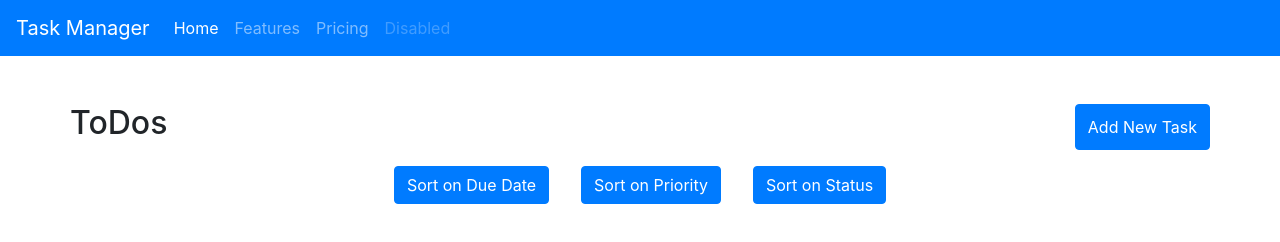
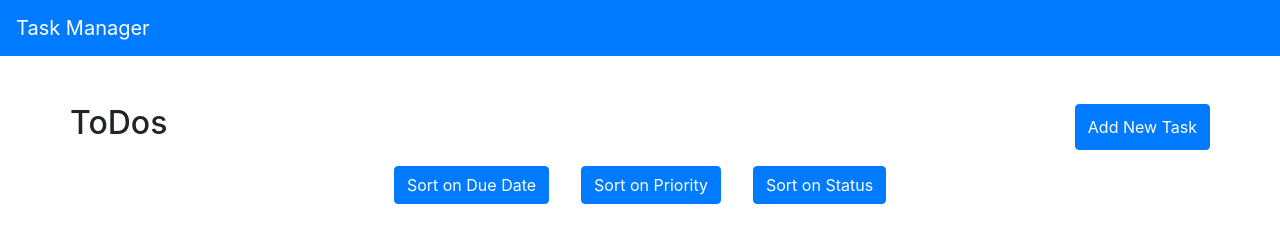
Before and after one commit to PriyanshiBhola/TodoApp, a website: page public/index.html in a window 1280 px wide. Drawn offline with nearby package versions, Linux system fonts and the light colour scheme; no server answers.

Commit message:
Removed extras

```diff
--- a/public/index.html
+++ b/public/index.html
@@ -13,13 +13,7 @@
       <button class="navbar-toggler" type="button" data-toggle="collapse" data-target="#navbarNavAltMarkup" aria-controls="navbarNavAltMarkup" aria-expanded="false" aria-label="Toggle navigation">
         <span class="navbar-toggler-icon"></span>
       </button>
-      <div class="collapse navbar-collapse" id="navbarNavAltMarkup">
-        <div class="navbar-nav">
-          <a class="nav-item nav-link active" href="#">Home <span class="sr-only">(current)</span></a>
-          <a class="nav-item nav-link" href="#">Features</a>
-          <a class="nav-item nav-link" href="#">Pricing</a>
-          <a class="nav-item nav-link disabled" href="#" tabindex="-1" aria-disabled="true">Disabled</a>
-        </div>
+
       </div>
     </nav>
 
```
